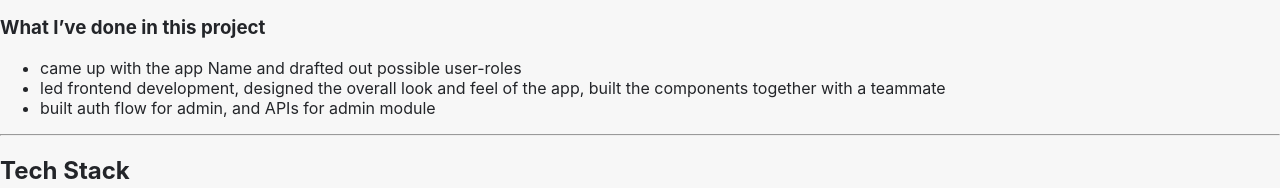
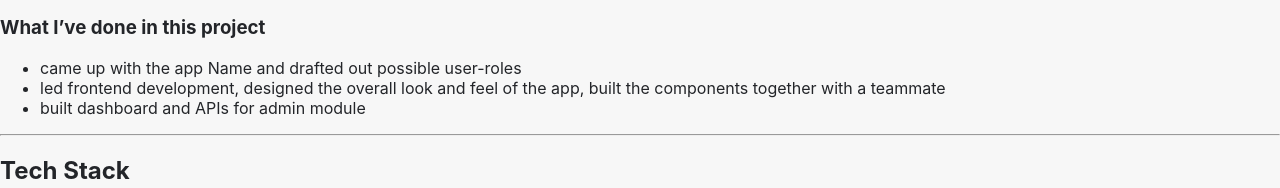
Before and after one commit to somin0016/portfolio-v2, an Astro site: page /project/spaceshare in a window 1280 px wide. Shown: the part 1258-1446 px from the top of the page. Built offline with nearby package versions, Linux system fonts and the light colour scheme; Astro itself is replaced by a stand-in of ours; a web font is replaced by a local one.

Commit message:
change md

```diff
--- a/src/content/project/spaceshare.md
+++ b/src/content/project/spaceshare.md
@@ -14,7 +14,7 @@ There's a high demand of rooms for rent in singapore, and foreign workers and st
 ### What I've done in this project
 - came up with the app Name and drafted out possible user-roles
 - led frontend development, designed the overall look and feel of the app, built the components together with a teammate
-- built auth flow for admin, and APIs for admin module
+- built dashboard and APIs for admin module
 
 ---
 
```
